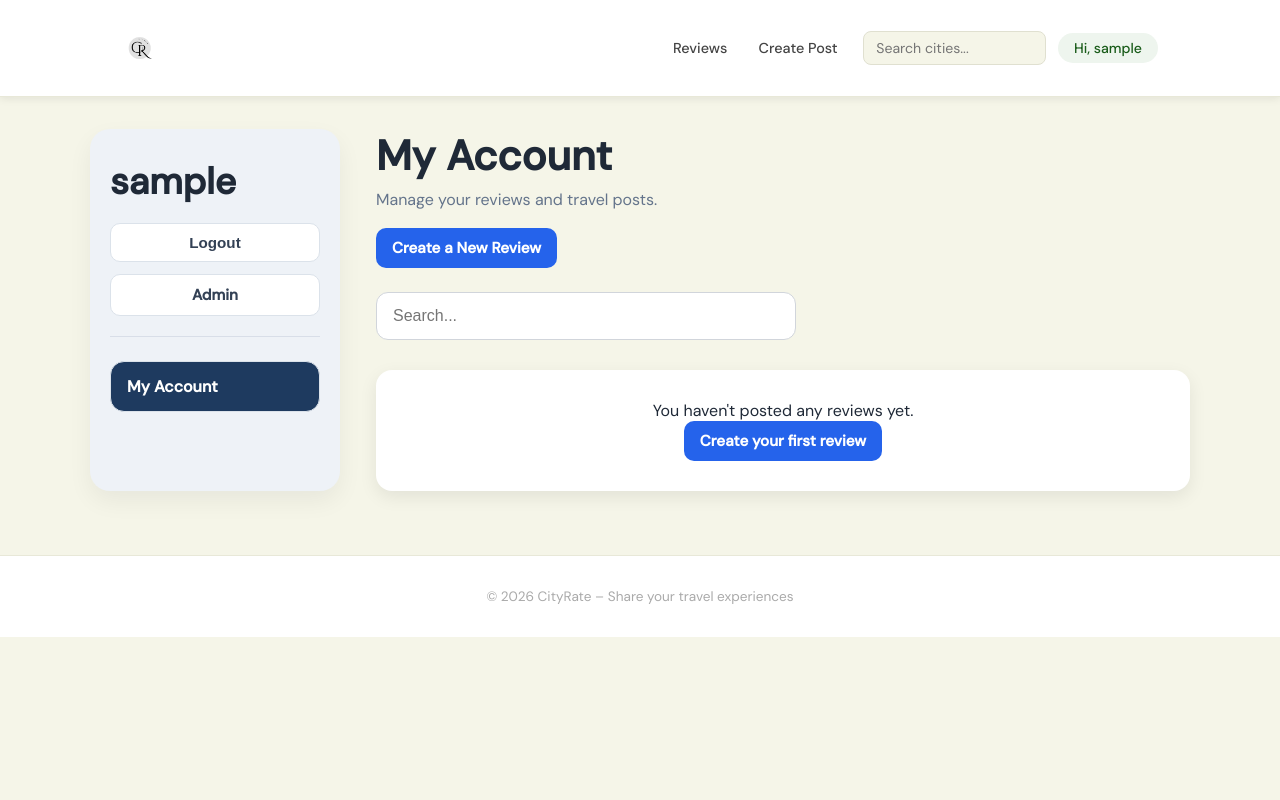
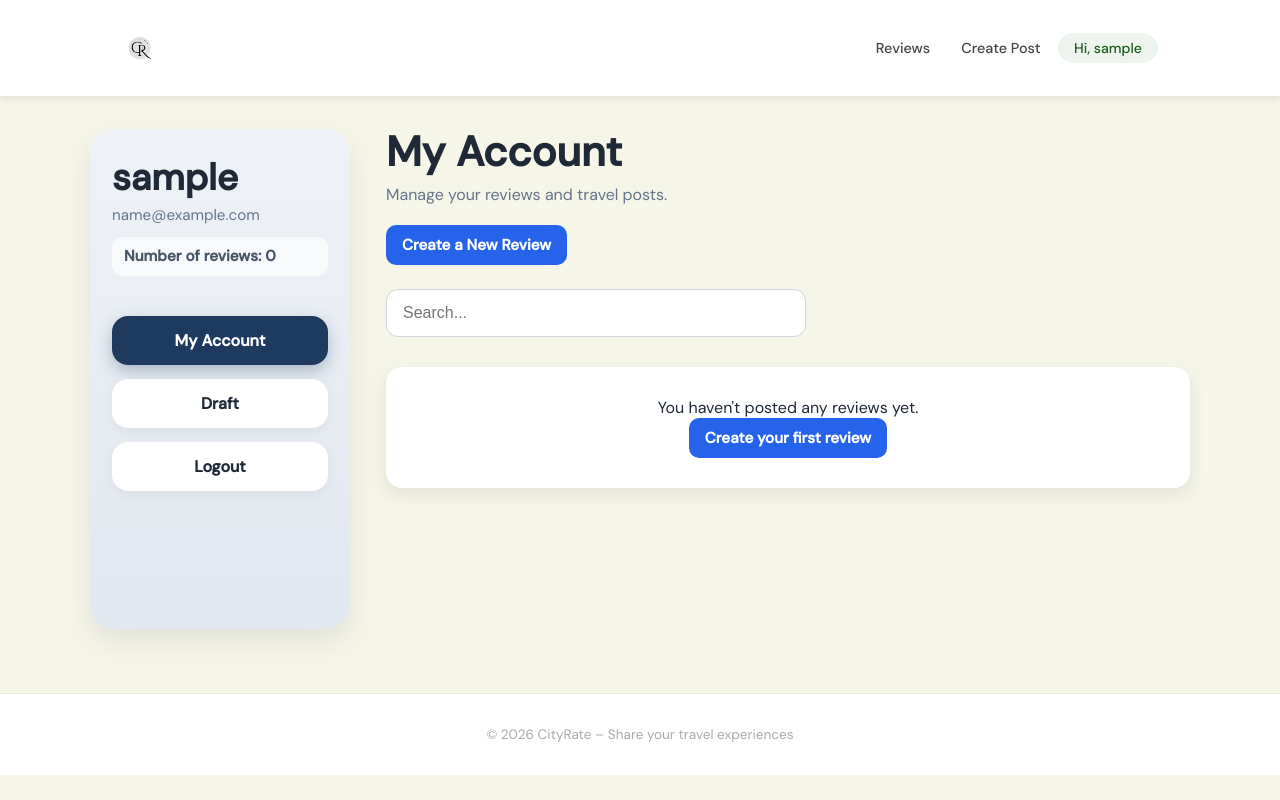
Before and after one commit to Yara4a/CityRate, a Django app: page /cityrate/account/ in a window 1280 px wide. Run offline with Django 5.2, Linux system fonts and the light colour scheme; the visitor is signed in with stand-in values (Sample User, id 1); data comes from the database, SQL or seed files in the repository; data that the repository does not hold is empty.

Commit message:
Account page update(except colours and footer)

```diff
--- a/city/static/css/style.css
+++ b/city/static/css/style.css
@@ -33,8 +33,10 @@ body {
 }
 
 .logo img {
-    height: 200px;
-    width: auto;
+    height: 36px;
+    width: 36px;
+    object-fit: cover;
+    border-radius: 8px;
     display: block;
 }
 
@@ -63,6 +65,8 @@ body {
     padding: 8px 14px;
     border-radius: 8px;
     font-weight: bold;
+    border: none;
+    cursor: pointer;
 }
 
 /* Main page container */
@@ -120,63 +124,77 @@ body {
 .reviews-section {
     display: grid;
     grid-template-columns: repeat(auto-fit, minmax(280px, 1fr));
-    gap: 20px;
+    gap: 22px;
 }
 
 /* Review card */
 .review-card {
     background: white;
-    border-radius: 16px;
-    padding: 22px;
-    box-shadow: 0 6px 18px rgba(0, 0, 0, 0.08);
+    border-radius: 18px;
+    padding: 24px;
+    box-shadow: 0 8px 22px rgba(0, 0, 0, 0.08);
     transition: transform 0.2s ease, box-shadow 0.2s ease;
 }
 
 .review-card:hover {
     transform: translateY(-4px);
-    box-shadow: 0 10px 22px rgba(0, 0, 0, 0.1);
+    box-shadow: 0 12px 26px rgba(0, 0, 0, 0.12);
 }
 
 .review-top {
     display: flex;
     justify-content: space-between;
-    align-items: center;
+    align-items: flex-start;
+    gap: 14px;
+    margin-bottom: 12px;
 }
 
 .city-name {
     margin: 0;
-    font-size: 1.2rem;
+    font-size: 1.65rem;
+    font-weight: 800;
+    line-height: 1.2;
+    color: #163d2a;
+    letter-spacing: -0.02em;
 }
 
 .rating-badge {
     background: #e0f2fe;
     color: #0369a1;
-    padding: 6px 10px;
+    padding: 7px 11px;
     border-radius: 999px;
-    font-size: 0.9rem;
-    font-weight: bold;
+    font-size: 0.95rem;
+    font-weight: 700;
+    white-space: nowrap;
 }
 
 .stars {
-    margin: 12px 0;
-    font-size: 1.1rem;
+    margin: 8px 0 14px 0;
+    font-size: 1.15rem;
 }
 
 .review-text {
-    line-height: 1.6;
+    line-height: 1.75;
+    font-size: 1rem;
+    color: #374151;
+    margin: 0 0 16px 0;
+    min-height: 56px;
 }
 
 .review-meta {
     display: block;
-    margin-top: 16px;
+    margin-top: 0;
+    padding-top: 14px;
+    border-top: 1px solid #eceff3;
     color: #6b7280;
-    font-size: 0.9rem;
+    font-size: 0.92rem;
 }
 
 .review-actions {
     margin-top: 16px;
     display: flex;
     gap: 10px;
+    flex-wrap: wrap;
 }
 
 /* Buttons */
@@ -202,13 +220,15 @@ body {
 }
 
 .btn-small {
-    padding: 8px 12px;
-    font-size: 0.85rem;
+    padding: 9px 14px;
+    font-size: 0.88rem;
+    border-radius: 10px;
 }
 
 .btn-edit {
     background: #facc15;
     color: #1f2937;
+    box-shadow: 0 3px 8px rgba(250, 204, 21, 0.25);
 }
 
 .btn-edit:hover {
@@ -218,6 +238,7 @@ body {
 .btn-delete {
     background: #ef4444;
     color: white;
+    box-shadow: 0 3px 8px rgba(239, 68, 68, 0.22);
 }
 
 .btn-delete:hover {
@@ -305,7 +326,6 @@ body {
     font-size: 0.9rem;
 }
 
-
 /* Star rating */
 .star-rating-wrapper {
     margin-bottom: 22px;
@@ -354,85 +374,109 @@ body {
 .account-layout {
     display: flex;
     gap: 36px;
+    align-items: flex-start;
 }
 
 .account-sidebar {
-    width: 250px;
-    background: #eef2f7;
-    border-radius: 20px;
-    padding: 28px 20px;
-    box-shadow: 0 10px 24px rgba(15, 23, 42, 0.06);
+    width: 260px;
+    min-height: 500px;
+    background: linear-gradient(180deg, #eef2f7, #e2e8f0);
+    border-radius: 24px;
+    padding: 28px 22px;
+    box-shadow: 0 12px 28px rgba(15, 23, 42, 0.08);
+    display: flex;
+    flex-direction: column;
+    align-items: stretch;
 }
 
 .account-user-block {
-    margin-bottom: 24px;
-    padding-bottom: 20px;
-    border-bottom: 1px solid #d8dee8;
+    margin-bottom: 20px;
 }
 
 .account-username {
-    margin: 0 0 18px 0;
+    margin: 0 0 8px 0;
     font-size: 2.3rem;
     font-weight: 800;
+    line-height: 1.1;
 }
 
-/* NEW SIDEBAR BUTTONS */
-.account-sidebar-actions {
-    display: flex;
-    flex-direction: column;
-    gap: 12px;
+.account-email {
+    margin: 0 0 12px 0;
+    color: #64748b;
+    font-size: 0.95rem;
+    word-break: break-word;
 }
 
-.account-sidebar-btn {
-    display: block;
-    width: 100%;
-    text-align: center;
-    background: white;
-    color: #334155;
-    border: 1px solid #dbe2ea;
+.review-count {
+    color: #475569;
+    font-size: 0.95rem;
+    line-height: 1.5;
+    margin: 0 0 20px 0;
+    padding: 8px 12px;
+    background: rgba(255, 255, 255, 0.65);
     border-radius: 10px;
-    padding: 10px 16px;
-    font-size: 0.95rem;
-    font-weight: bold;
-    text-decoration: none;
-    cursor: pointer;
-    transition: 0.2s ease;
-}
-
-.account-sidebar-btn:hover {
-    background: #f8fafc;
+    font-weight: 600;
 }
 
 .account-menu {
-    margin-top: 14px;
+    display: flex;
+    flex-direction: column;
+    gap: 14px;
 }
 
 .account-menu-title {
+    display: block;
+    width: 100%;
     background: white;
-    border: 1px solid #dbe2ea;
-    border-radius: 14px;
+    border: none;
+    border-radius: 16px;
     padding: 14px 16px;
     font-weight: 700;
+    font-size: 1rem;
+    text-decoration: none;
+    text-align: center;
+    color: #1f2937;
+    box-shadow: 0 4px 12px rgba(0, 0, 0, 0.05);
+    transition: all 0.2s ease;
+    cursor: pointer;
+}
+
+.account-menu-title:hover {
+    transform: translateY(-2px);
+    background: #f8fafc;
 }
 
 .account-menu-title.active {
     background: #1e3a5f;
     color: white;
+    box-shadow: 0 6px 16px rgba(30, 58, 95, 0.3);
+}
+
+.account-action-form {
+    margin: 0;
+    width: 100%;
+}
+
+.logout-menu-btn {
+    font-family: inherit;
 }
 
 .account-main {
     flex: 1;
+    min-width: 0;
 }
 
 .account-page-title {
     margin: 0;
     font-size: 2.6rem;
+    line-height: 1.15;
 }
 
 .account-subtitle {
     margin-top: 6px;
     margin-bottom: 18px;
     color: #64748b;
+    line-height: 1.5;
 }
 
 .account-create-btn {
@@ -458,6 +502,7 @@ body {
 
     .account-sidebar {
         width: 100%;
+        min-height: auto;
     }
 
     .review-top {
@@ -467,7 +512,7 @@ body {
     }
 }
 
-/* Star rating */
+/* Star rating buttons */
 .star-rating {
     display: flex;
     gap: 6px;
--- a/city/templates/city/account_page.html
+++ b/city/templates/city/account_page.html
@@ -4,31 +4,45 @@
 {% block title %}My Account | CityRate{% endblock %}
 
 {% block content %}
-
 <section class="account-layout">
 
     <aside class="account-sidebar">
         <div class="account-user-block">
             <h2 class="account-username">{{ user.username }}</h2>
+            <p class="account-email">{{ user.email }}</p>
 
-            <div class="account-sidebar-actions">
-                <form action="{% url 'logout' %}" method="post" class="account-action-form">
-                    {% csrf_token %}
-                    <button type="submit" class="account-sidebar-btn">Logout</button>
-                </form>
-
-                {% if user.is_superuser %}
-                    <a href="/admin/" class="account-sidebar-btn">Admin</a>
-                {% endif %}
-            </div>
+            <p class="review-count">
+                Number of reviews: {{ review_count }}
+            </p>
         </div>
 
         <div class="account-menu">
-            <div class="account-menu-title active">My Account</div>
+            <a
+                href="{% url 'account_page' %}?tab=account"
+                class="account-menu-title {% if active_tab == 'account' %}active{% endif %}"
+            >
+                My Account
+            </a>
+
+            <a
+                href="{% url 'account_page' %}?tab=draft"
+                class="account-menu-title {% if active_tab == 'draft' %}active{% endif %}"
+            >
+                Draft
+            </a>
+
+            <form action="{% url 'logout' %}" method="post" class="account-action-form">
+                {% csrf_token %}
+                <button type="submit" class="account-menu-title logout-menu-btn">
+                    Logout
+                </button>
+            </form>
         </div>
     </aside>
 
     <section class="account-main">
+
+        {% if active_tab == "account" %}
             <h1 class="account-page-title">My Account</h1>
             <p class="account-subtitle">Manage your reviews and travel posts.</p>
 
@@ -39,7 +53,8 @@
             </div>
 
             <section class="search-section account-search">
-            <form method="get">
+                <form method="get" action="{% url 'account_page' %}">
+                    <input type="hidden" name="tab" value="account">
                     <input
                         type="text"
                         name="q"
@@ -53,7 +68,6 @@
             <section class="reviews-section">
                 {% for r in reviews %}
                     <div class="review-card">
-
                         <div class="review-top">
                             <h3 class="city-name">{{ r.city.city_name }}</h3>
                             <span class="rating-badge">{{ r.rating_score }}/5</span>
@@ -69,9 +83,7 @@
                             {% endfor %}
                         </div>
 
-                    <p class="review-text">
-                        {{ r.review_text }}
-                    </p>
+                        <p class="review-text">{{ r.review_text }}</p>
 
                         <small class="review-meta">
                             by {{ r.user.username }} — {{ r.created_at }}
@@ -94,8 +106,32 @@
                     </div>
                 {% endfor %}
             </section>
+        {% endif %}
+
+        {% if active_tab == "draft" %}
+            <h1 class="account-page-title">Draft</h1>
+            <p class="account-subtitle">Here are your saved drafts.</p>
+
+            <div class="hero-actions account-create-btn">
+                <a href="{% url 'create_post' %}" class="btn btn-primary">
+                    Create a New Draft
+                </a>
+            </div>
+
+            <section class="reviews-section">
+                {% for draft in drafts %}
+                    <div class="review-card">
+                        <h3 class="city-name">{{ draft.title }}</h3>
+                        <p class="review-text">{{ draft.content }}</p>
+                    </div>
+                {% empty %}
+                    <div class="empty-state">
+                        <p>You don't have any drafts yet.</p>
+                    </div>
+                {% endfor %}
             </section>
+        {% endif %}
 
     </section>
-
+</section>
 {% endblock %}
--- a/city/templates/city/base.html
+++ b/city/templates/city/base.html
@@ -4,7 +4,6 @@
 <head>
     <meta charset="UTF-8">
     <meta name="viewport" content="width=device-width, initial-scale=1.0">
-
     <title>{% block title %}CityRate{% endblock %}</title>
 
     <link rel="stylesheet" href="{% static 'css/style.css' %}">
@@ -73,47 +72,6 @@
             color: #1a5c1a;
         }
 
-        .nav-search {
-            display: flex;
-            align-items: center;
-            background: #f5f5e8;
-            border: 1.5px solid #e0e0d0;
-            border-radius: 8px;
-            overflow: hidden;
-            margin: 0 0.5rem;
-            transition: border-color 0.2s;
-        }
-
-        .nav-search:focus-within {
-            border-color: #1a5c1a;
-            background: #fff;
-        }
-
-        .nav-search input {
-            border: none;
-            background: transparent;
-            padding: 0.45rem 0.75rem;
-            font-family: 'DM Sans', sans-serif;
-            font-size: 0.88rem;
-            color: #222;
-            outline: none;
-            width: 160px;
-        }
-
-        .nav-search button {
-            border: none;
-            background: transparent;
-            padding: 0.45rem 0.65rem;
-            cursor: pointer;
-            color: #1a5c1a;
-            font-size: 0.85rem;
-            font-weight: 500;
-            font-family: 'DM Sans', sans-serif;
-            transition: color 0.15s;
-        }
-
-        .nav-search button:hover { color: #144a14; }
-
         .nav-user {
             font-size: 0.88rem !important;
             color: #1a5c1a !important;
@@ -140,7 +98,7 @@
         }
 
         .site-footer {
-            text-align: center;
+            text-align: centre;
             padding: 2rem;
             font-size: 0.85rem;
             color: #aaa;
@@ -161,47 +119,26 @@
         </a>
 
         <div class="nav-links">
-
             <a href="{% url 'review_list' %}">Reviews</a>
-
-            <a href="{% url 'create_post' %}">
-                Create Post
-            </a>
-
-            <form class="nav-search" method="get" action="{%url 'review_list' %}">
-                <input
-                    type="text"
-                    name="q"
-                    placeholder="Search cities..."
-                    value="{{ request.GET.q}}"
-            >
-            <button type="submit"></Search></button>
-            </form>
+            <a href="{% url 'create_post' %}">Create Post</a>
 
             {% if user.is_authenticated %}
-
                 <a href="{% url 'account_page' %}" class="nav-user">
                     Hi, {{ user.username }}
                 </a>
-
             {% else %}
-
                 <a href="{% url 'login' %}" class="nav-button">
                     Login
                 </a>
-
             {% endif %}
-
         </div>
 
     </div>
 </nav>
 
 <main class="page-container">
-
     {% block content %}
     {% endblock %}
-
 </main>
 
 <footer class="site-footer">
--- a/city/views.py
+++ b/city/views.py
@@ -1,14 +1,14 @@
 from django.shortcuts import render, redirect, get_object_or_404
 from django.contrib.auth.decorators import login_required
-from .forms import PostForm
-from django.contrib.auth import login, authenticate, logout
+from django.contrib.auth import login, logout
 from django.contrib.auth.forms import AuthenticationForm
-from django.http import HttpResponse
 from .forms import PostForm, CustomUserCreationForm
 from .models import Post
 
+
 def home(request):
     return render(request, "city/homepage.html")
+
 
 @login_required(login_url="login")
 def create_post(request):
@@ -40,25 +40,36 @@ def review_list(request):
         },
     )
 
+
 @login_required(login_url="login")
 def account_page(request):
     search_query = request.GET.get("q", "").strip()
+    active_tab = request.GET.get("tab", "account")
 
-    reviews = Post.objects.select_related("city", "user").filter(
+    all_reviews = Post.objects.select_related("city", "user").filter(
         user=request.user
     ).order_by("-created_at")
 
-    if search_query:
+    review_count = all_reviews.count()
+
+    reviews = all_reviews
+    if search_query and active_tab == "account":
         reviews = reviews.filter(city__city_name__icontains=search_query)
+
+    drafts = []
 
     return render(
         request,
         "city/account_page.html",
         {
             "reviews": reviews,
+            "drafts": drafts,
             "search_query": search_query,
+            "active_tab": active_tab,
+            "review_count": review_count,
         },
     )
+
 
 @login_required(login_url="login")
 def edit_post(request, post_id):
@@ -82,6 +93,7 @@ def delete_post(request, post_id):
 
     return render(request, "city/delete_post.html", {"post": post})
 
+
 def login_view(request):
     if request.method == "POST":
         form = AuthenticationForm(data=request.POST)
@@ -91,14 +103,16 @@ def login_view(request):
             return redirect("home")
     else:
         form = AuthenticationForm()
+
     return render(request, "city/login.html", {"form": form})
+
 
 def signup_view(request):
     if request.method == "POST":
         form = CustomUserCreationForm(request.POST)
         if form.is_valid():
             user = form.save()
-            login(request, user)  # Auto-login after signing up
+            login(request, user)
             return redirect("home")
     else:
         form = CustomUserCreationForm()
```
Lines whose indentation alone changed are shown as unchanged.
